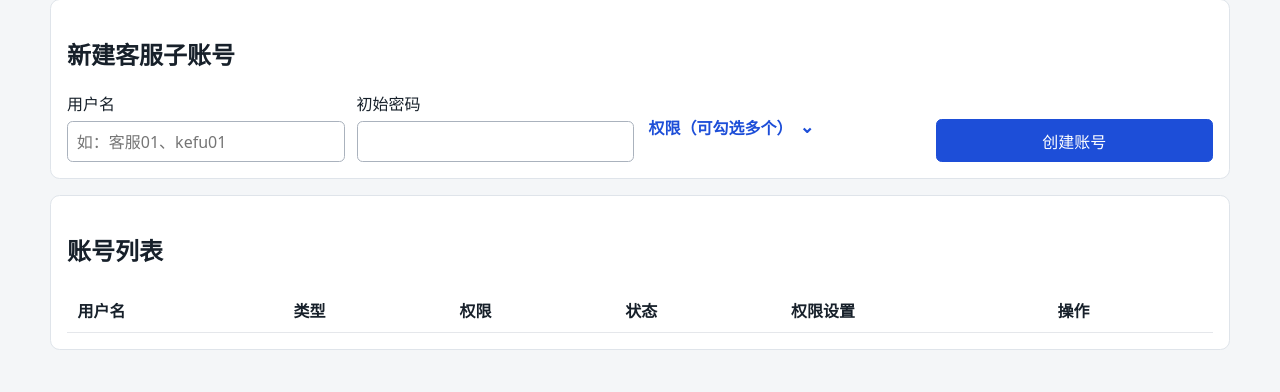
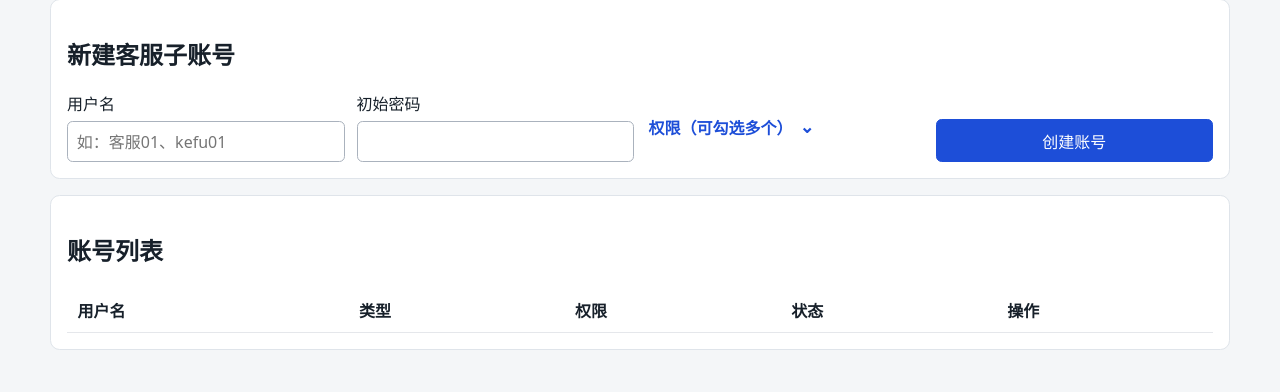
Before and after one commit to liguojing112/ImgTrans, a Python web app: template server/admin/templates/users.html in a window 1280 px wide. Shown: the part 100-492 px from the top of the page. Run offline with Jinja, Linux system fonts and the light colour scheme; the template is opened without the code that fills it, so the values that code supplies are empty.

Commit message:
feat(admin): 子账号操作整合进"编辑"折叠（权限/重置密码/启停/删除）
账号列表去掉独立的"权限设置"列，操作列改为"编辑"折叠按钮，内含
权限勾选、重置密码、停用/启用、删除。

```diff
--- a/server/admin/templates/users.html
+++ b/server/admin/templates/users.html
@@ -15,7 +15,7 @@
 </form></section>
 <section class="card"><h2>账号列表</h2>
 <table>
-<tr><th>用户名</th><th>类型</th><th>权限</th><th>状态</th><th>权限设置</th><th>操作</th></tr>
+<tr><th>用户名</th><th>类型</th><th>权限</th><th>状态</th><th>操作</th></tr>
 {% for user in users %}
 <tr>
 <td>{{ user.username }}</td>
@@ -24,7 +24,7 @@
 <td>{{ "启用" if user.enabled else "已停用" }}</td>
 <td>
 {% if not user.is_super %}
-<details class="permission-picker"><summary>设置权限</summary>
+<details class="permission-picker"><summary>编辑</summary>
 <form method="post" action="/admin/users/{{ user.user_id }}/permissions">
 <input type="hidden" name="csrf_token" value="{{ csrf_token }}">
 <div class="permission-grid">
@@ -32,18 +32,14 @@
 </div>
 <button>保存权限</button>
 </form>
-</details>
-{% else %}-{% endif %}
-</td>
-<td>
-{% if not user.is_super %}
+<form method="post" action="/admin/users/{{ user.user_id }}/reset-password"><input type="hidden" name="csrf_token" value="{{ csrf_token }}"><label>新密码<input name="password" type="password" minlength="1" required></label><button>重置密码</button></form>
 {% if user.enabled %}
 <form method="post" action="/admin/users/{{ user.user_id }}/disable"><input type="hidden" name="csrf_token" value="{{ csrf_token }}"><button>停用</button></form>
 {% else %}
 <form method="post" action="/admin/users/{{ user.user_id }}/enable"><input type="hidden" name="csrf_token" value="{{ csrf_token }}"><button>启用</button></form>
 {% endif %}
-<form method="post" action="/admin/users/{{ user.user_id }}/reset-password"><input type="hidden" name="csrf_token" value="{{ csrf_token }}"><label>新密码<input name="password" type="password" minlength="1" required></label><button>重置密码</button></form>
 <form method="post" action="/admin/users/{{ user.user_id }}/delete" data-confirm="删除子账号后不可恢复，确定删除？"><input type="hidden" name="csrf_token" value="{{ csrf_token }}"><button class="btn-delete">删除</button></form>
+</details>
 {% else %}-{% endif %}
 </td>
 </tr>
```
